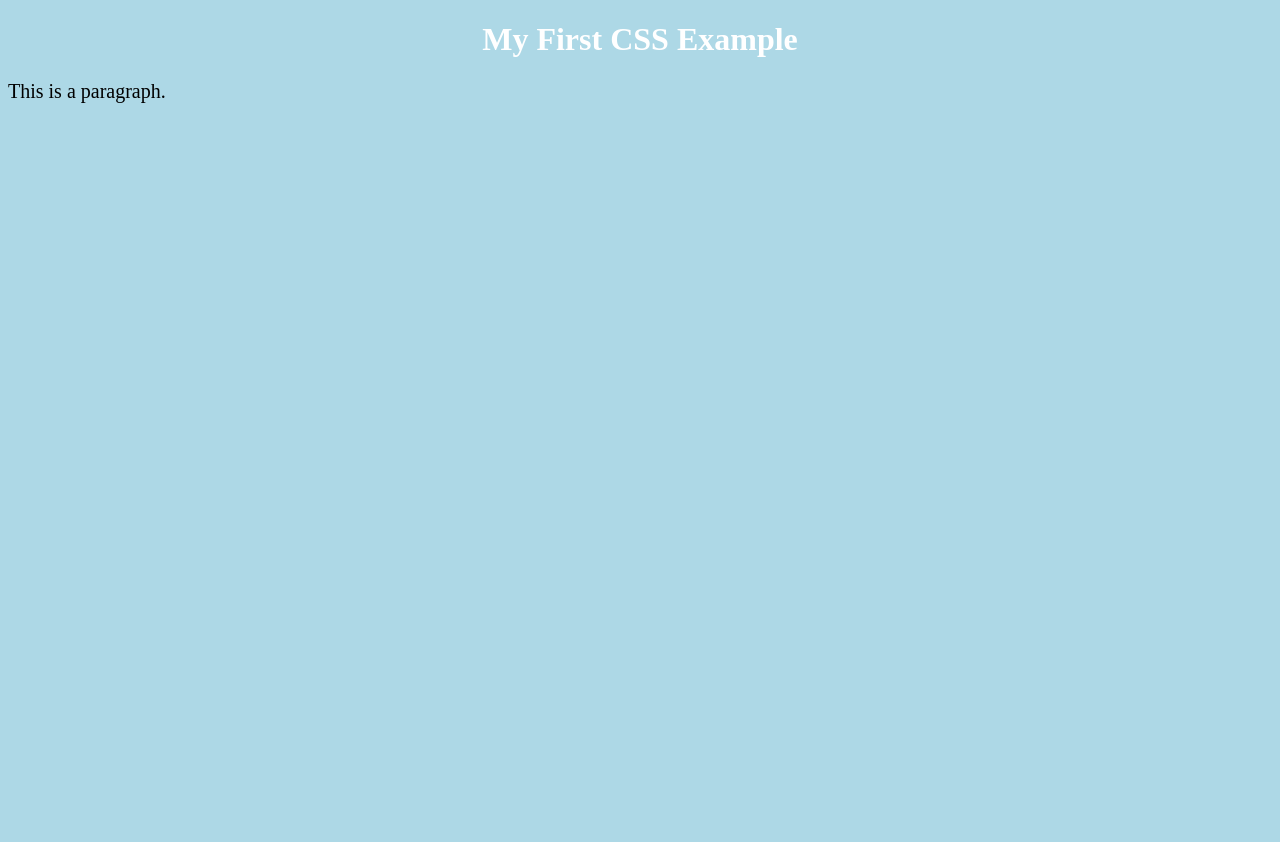
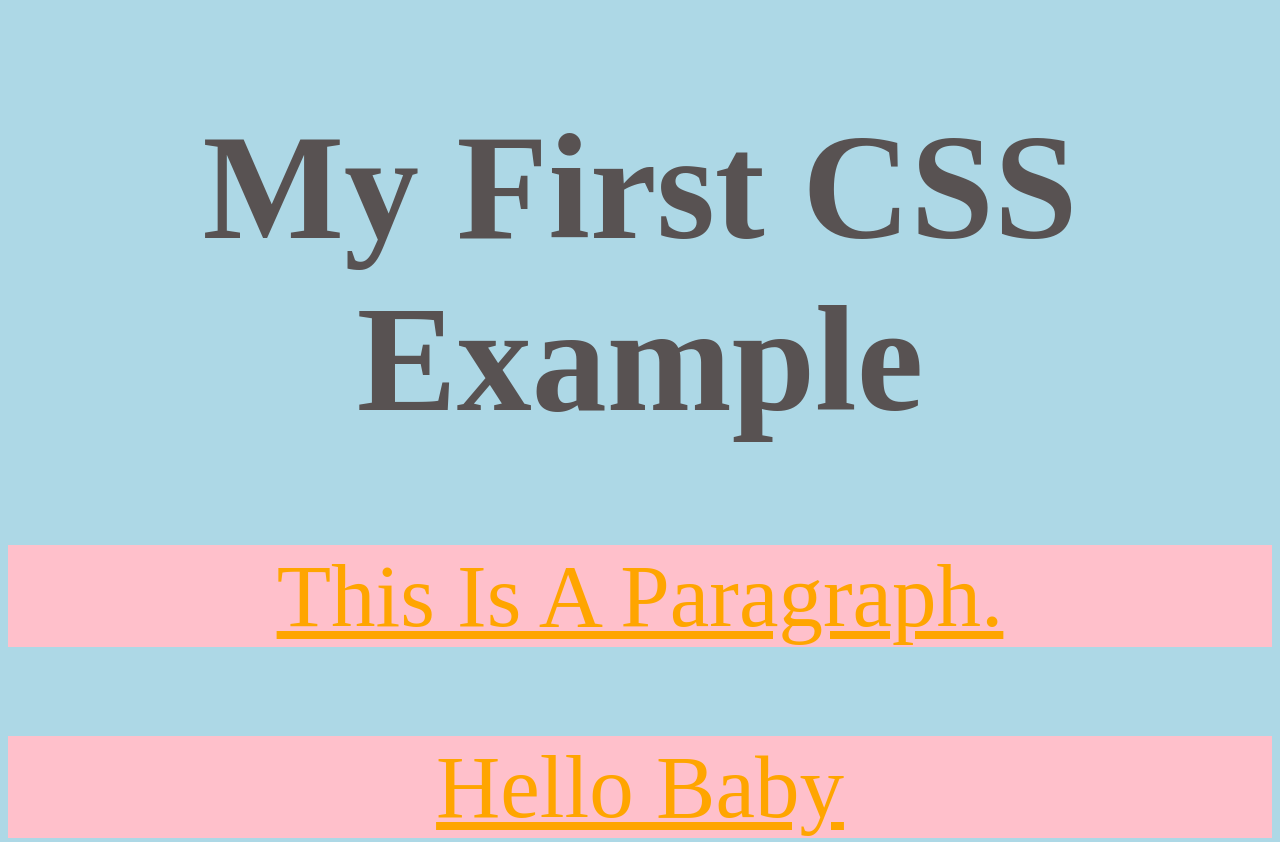
Before and after one commit to pragattiwari/HTML-learning, a plain HTML site: page internalCSS1.html in a window 1280 px wide. Shown: the top 842 px of the page. Before the commit the page ends 800 px from the top, so only its background shows below. Drawn offline with Linux system fonts and the light colour scheme.

Commit message:
added more files

```diff
--- a/internalCSS1.html
+++ b/internalCSS1.html
@@ -17,20 +17,36 @@
 
     on hover(going over the h1 element) you h1 tag will change its properties by the listed properties inside h1:hover*/
     h1:hover {
-        color: black;
-        font-size: 100px;
+      color: black;
+      font-size: 100px;
     }
 
     p {
-      font-size: 20px;
+      color: orange;
+      font-size: 89px;
+      background-color: pink;
+      text-align: center;
+      text-decoration: underline;
+      text-transform: capitalize;
+    }
+
+    .panda{
+      font-size: 150px;
+      color: rgb(88, 82, 82);
+    }
+
+    .preeti {
+
     }
   </style>
 </head>
 
 <body>
 
-  <h1>My First CSS Example</h1>
+  <h1 class="panda">My First CSS Example</h1>
   <p>This is a paragraph.</p>
+  <p>hello baby</p>
+  <p class="panda">hi panda</p>
 
 </body>
 
--- a/myStyle1.css
+++ b/myStyle1.css
@@ -5,13 +5,17 @@ body {
 h1 {
     color: white;
     text-align: center;
+    background-color: black;
+    height: 100px;
+    width: 1000px;
 }
 
 p {
     font-family: verdana;
-    font-size: 20px;
+    font-size: 50px;
 }
 
 .prag{
-    font-size: large;
+    font-size: 100px;
+    color: blueviolet;
 }
```
Also changed, not shown: externalCSS1.html (+2 -1 lines), inlineCSS1.html (+6 -0 lines).
